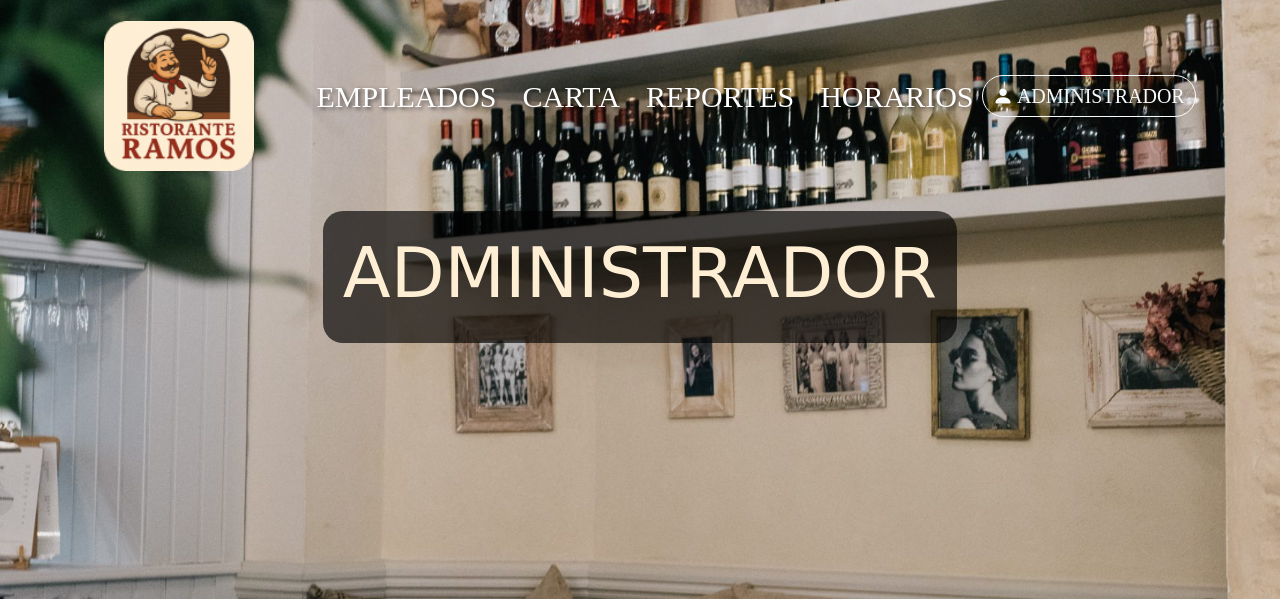
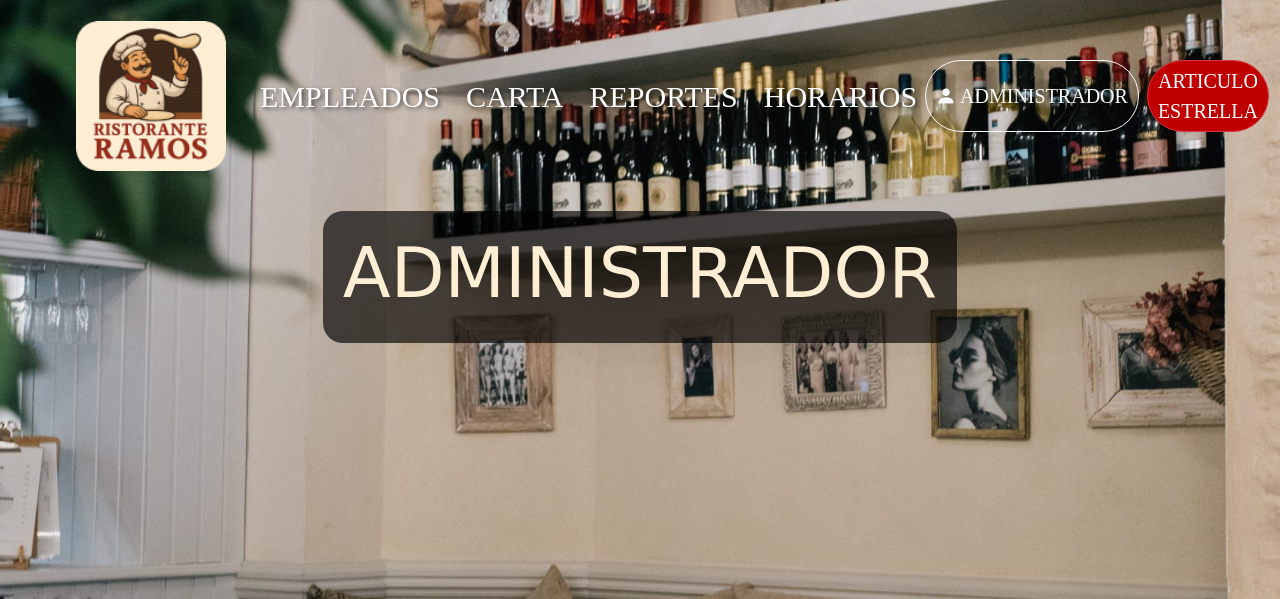
Before and after one commit to mariaartt/proyecto_Restaurante, a Django app: page /newArticulo/0 in a window 1280 px wide. Shown: the top 599 px of the page. Run offline with Django 5.2, Linux system fonts and the light colour scheme; some libraries are stand-ins or nearby versions; some web fonts are replaced.

Commit message:
Hago el procedimiento de bbdd (top 5 articulos más vendidos))

```diff
--- a/ristoranteramos/urls.py
+++ b/ristoranteramos/urls.py
@@ -24,4 +24,5 @@ urlpatterns = [
     path('logout/', logout_usuario, name='logout'),
     path('actualizar-foto/', actualizar_foto, name='actualizar_foto'),
     path('editar_perfil/', editar_perfil, name='editar_perfil'),
+    path('procedure/', ejecutar_procedure, name='procedure'),
 ]
--- a/ristoranteramos/views.py
+++ b/ristoranteramos/views.py
@@ -1,13 +1,15 @@
 from django.contrib.auth.decorators import user_passes_test, login_required
 from django.core.exceptions import PermissionDenied
+from django.db import connection
 from django.shortcuts import render, redirect, get_object_or_404
 from ristoranteramos.forms import *
 from django.shortcuts import render
-
 from django.shortcuts import render, redirect
 from django.contrib.auth import authenticate, login, logout
 from .forms import RegistroFormulario, LoginFormulario
 from ristoranteramos.models import *
+
+
 
 # Create your views here.
 def es_admin(user):
@@ -74,9 +76,14 @@ def eliminar_empleado(request, id):
         empleado_eliminar[0].delete()
         return redirect('empleados')
 
+def cargar_listado_articulos(request):
+    lista_articulos = ArticuloCarta.objects.all()
+    return render(request,'carta.html',{'articulos':lista_articulos})
+
 def go_articulos(request):
     articulos = ArticuloCarta.objects.all()
     return render(request, 'verArticulo.html', {"articulos": articulos})
+
 
 def new_articulo(request, id):
     articulo = get_object_or_404(ArticuloCarta, id=id)
@@ -160,9 +167,7 @@ def logout_usuario(request):
 def go_carta(request):
     return render(request, 'carta.html')
 
-def cargar_listado_articulos(request):
-    lista_articulos = ArticuloCarta.objects.all()
-    return render(request,'carta.html',{'articulos':lista_articulos})
+
 
 def go_reporte_ventas(request):
     return render(request, 'reporteVentas.html')
@@ -189,3 +194,17 @@ def editar_perfil(request):
         form = FormularioEditarPerfil(instance=request.user)
 
     return render(request, 'home.html', {'form': form})
+
+
+#PROCEDURE BBDD
+def ejecutar_procedure(request):
+    resultados = []
+    if request.method == 'POST':
+        with connection.cursor() as cursor:
+            try:
+                cursor.callproc('top_5_articulos_mas_vendidos')
+                cursor.execute('SELECT * FROM TOP_ARTICULOS_RESULTADO')
+                resultados = cursor.fetchall()
+            except Exception as e:
+                print(f"Error ejecutando procedure: {e}")
+        return render(request, 'navbarAdministrador.html', {'resultados': resultados, 'mostrar_modal': True})
--- a/static/css/navbarAdministrador.css
+++ b/static/css/navbarAdministrador.css
@@ -36,12 +36,12 @@
     width: 90%;
 }
 
-  a.btn {
+a.btn, button.btn{
     font-size: 20px !important;
     border-radius: 50px;
-    width: 250px;
+    width: 45%;
     justify-content: center;
-    padding: 5px;
+    padding: 5px 10px;
 }
 
 .presentacion_mod {
@@ -57,6 +57,18 @@
 
 .presentacion_mod h1 {
     font-size: 70px;
+}
+
+button.btn.btn-danger {
+    background: #C00000;
+    transition: background-color 0.3s ease, transform 0.2s ease;
+    width: 100%;
+}
+
+button.btn.btn-danger:hover {
+    background-color: #a00000; /* Un rojo más oscuro para efecto "presionado" */
+    transform: scale(1.05); /* Ligeramente más grande */
+    box-shadow: 0 0 10px rgba(192, 0, 0, 0.4); /* Sombra roja tenue */
 }
 
 @media (max-width: 1200px){
--- a/templates/base.html
+++ b/templates/base.html
@@ -33,6 +33,7 @@
         <link rel="stylesheet" href="{% static 'css/verAdministrador.css' %}">
         <link rel="stylesheet" href="{% static 'css/acerca_de.css' %}">
         <link rel="stylesheet" href="{% static 'css/carta.css' %}">
+        <script src="https://cdn.jsdelivr.net/npm/bootstrap@5.3.0/dist/js/bootstrap.bundle.min.js"></script>
     </head>
 
     <body>
--- a/templates/navbarAdministrador.html
+++ b/templates/navbarAdministrador.html
@@ -4,7 +4,6 @@
 
 	<nav class="navbar navbar-expand-md navbar-dark bg-dark py-3 nav_mod" style="background-image: url('{% static 'images/fondoAdmin.png' %}'); background-size: cover;">
         <div class="container-fluid">
-
             <!-- Logo -->
             <a class="navbar-brand" href="{% url 'home' %}">
                 <img src="{% static 'images/logo.png' %}" alt="Logo" width="150" height="150" style="border-radius: 20px">
@@ -32,16 +31,77 @@
                     </li>
                 </ul>
             </div>
-        <!-- Botón administrador -->
-        <div class="d-flex justify-content-center mt-3 mt-lg-0">
+
+            <!--Botones-->
+            <div class="d-flex">
+                {% if user.is_authenticated %}
+                    <a href="#" class="btn d-flex align-items-center text-light p-0 border-0 bg-transparent"
+                       data-bs-toggle="modal" data-bs-target="#perfilModal">
+                      {% if user.foto %}
+                        <img src="{{ user.foto.url }}" alt="Foto de perfil" class="rounded-circle me-2" style="width: 35px; height: 35px; object-fit: cover;">
+                      {% else %}
+                        <i class="bi bi-person-circle fs-4 me-2"></i>
+                      {% endif %}
+                      <span>{{ user.nombre }}</span>
+                    </a>
+                {% else %}
                   <a href="{% url 'log_in_page' %}" class="btn btn-outline-light me-2 d-flex align-items-center">
                     <i class="bi bi-person-fill me-1"></i> ADMINISTRADOR
                   </a>
+                {% endif %}
+                <!-- Botón Top 5 artículos más vendidos -->
+                <form method="post" action="{% url 'procedure' %}" class="m-0">
+                    {% csrf_token %}
+                        <button type="submit" class="btn btn-danger">ARTICULO ESTRELLA</button>
+                </form>
             </div>
         </div>
+
         <!-- Título administrador -->
         <div class="presentacion_mod">
           <h1>ADMINISTRADOR</h1>
         </div>
+
+         <!-- Modal Bootstrap -->
+        <div class="modal fade" id="topArticulosModal" tabindex="-1" aria-labelledby="topArticulosLabel" aria-hidden="true">
+            <div class="modal-dialog modal-lg modal-dialog-centered">
+                <div class="modal-content">
+                    <div class="modal-header">
+                        <h5 class="modal-title" id="topArticulosLabel">Top 5 artículos más vendidos</h5>
+                        <button type="button" class="btn-close" data-bs-dismiss="modal" aria-label="Cerrar"></button>
+                    </div>
+                    <div class="modal-body">
+                        {% if resultados %}
+                            <table class="table table-striped">
+                                <thead>
+                                    <tr>
+                                        <th>Artículo</th>
+                                        <th>Cantidad vendida</th>
+                                    </tr>
+                                </thead>
+                                <tbody>
+                                    {% for articulo in resultados %}
+                                        <tr>
+                                            <td>{{ articulo.0 }}</td>
+                                            <td>{{ articulo.1 }}</td>
+                                        </tr>
+                                    {% endfor %}
+                                </tbody>
+                            </table>
+                        {% else %}
+                        <p>No hay datos disponibles.</p>
+                        {% endif %}
+                    </div>
+                </div>
+            </div>
+        </div>
     </nav>
+
+    {% if mostrar_modal %}
+    <script>
+        var modal = new bootstrap.Modal(document.getElementById('topArticulosModal'));
+        modal.show();
+    </script>
+    {% endif %}
+
 {% endblock %}
```
Lines whose indentation alone changed are shown as unchanged.
